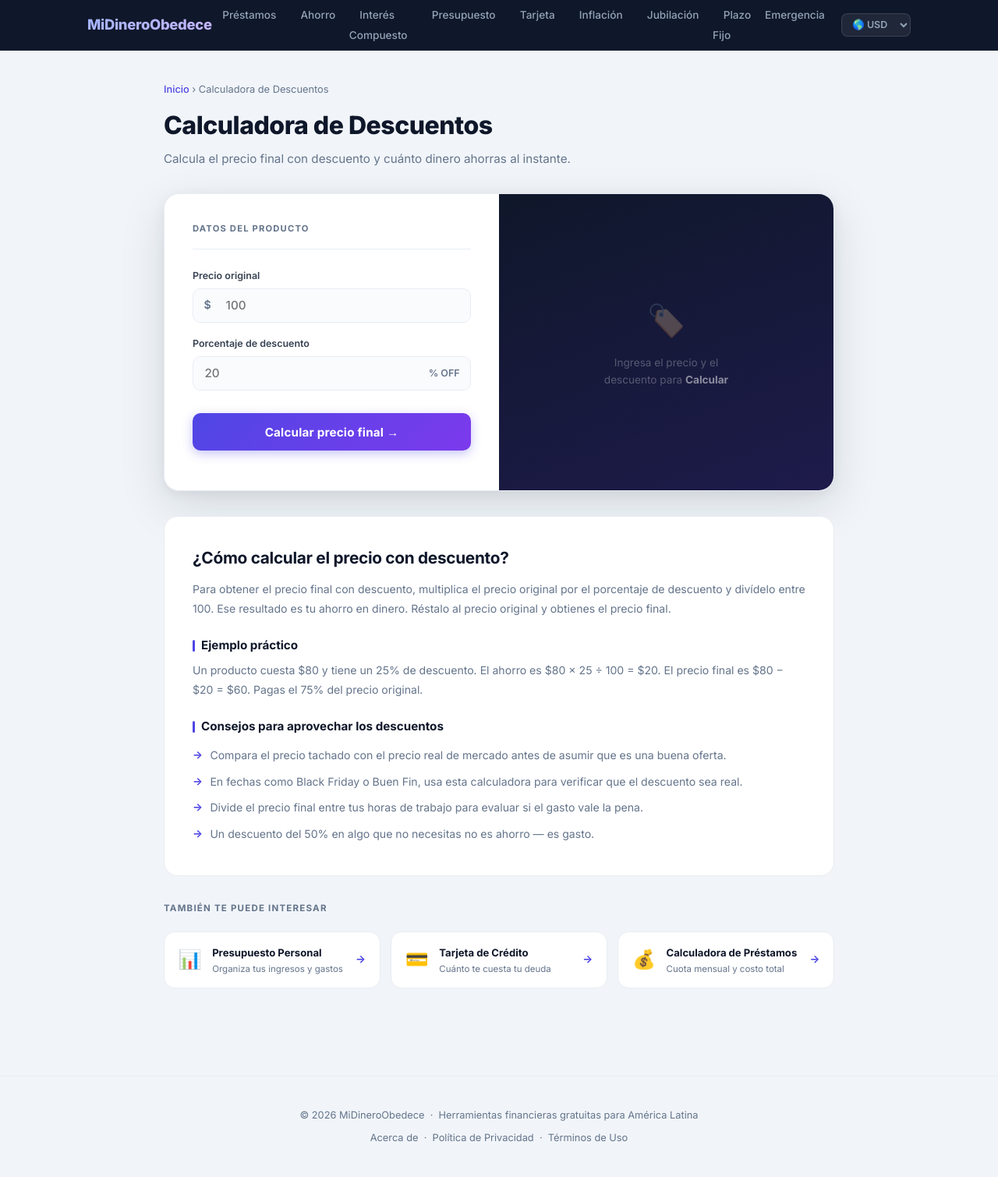
After one commit to rgomezarroyo/midineroobedece, a Flask app: page /calculadora-descuentos in a window 1280 px wide. The commit adds this page. Shown: the whole page at 78% size. Run offline with Flask 3, Linux system fonts and the light colour scheme.

Commit message:
Agregar ad units AdSense, mejoras SEO y calculadora de descuentos
- Partial _ad_unit.html con bloque AdSense adaptable en todas las calculadoras y el index
- SEO: theme-color, hreflang es/x-default, og:image:alt, twitter:image:alt en base.html
- Nueva calculadora de descuentos con ruta, sitemap, SEO completo y funcion en main.js

Co-Authored-By: Claude Sonnet 4.6 <noreply@anthropic.com>

```diff
--- a/app.py
+++ b/app.py
@@ -43,6 +43,10 @@ def calculadora_plazo_fijo():
 def calculadora_fondo_emergencia():
     return render_template('calculadora_fondo_emergencia.html')
 
+@app.route('/calculadora-descuentos')
+def calculadora_descuentos():
+    return render_template('calculadora_descuentos.html')
+
 @app.route('/acerca')
 def acerca():
     return render_template('acerca.html')
@@ -68,6 +72,7 @@ def sitemap():
         ('/calculadora-jubilacion', '0.9', 'monthly'),
         ('/calculadora-plazo-fijo', '0.9', 'monthly'),
         ('/calculadora-fondo-emergencia', '0.9', 'monthly'),
+        ('/calculadora-descuentos', '0.9', 'monthly'),
         ('/acerca', '0.4', 'yearly'),
         ('/privacidad', '0.3', 'yearly'),
         ('/terminos', '0.3', 'yearly'),
--- a/app/static/css/style.css
+++ b/app/static/css/style.css
@@ -682,6 +682,11 @@ main {
     .rel-grid { grid-template-columns: 1fr; }
 }
 
+/* ── AD UNIT ── */
+.ad-unit {
+    margin: 1.5rem 0;
+}
+
 /* ── FOOTER ── */
 footer {
     text-align: center;
--- a/app/static/js/main.js
+++ b/app/static/js/main.js
@@ -42,6 +42,28 @@ document.addEventListener('DOMContentLoaded', function () {
   document.querySelectorAll('.cur-sym').forEach(el => el.textContent = sym);
 });
 
+// ── CALCULADORA DESCUENTOS ──
+function calcularDescuento() {
+  const precio = parseFloat(document.getElementById('precio').value);
+  const descuento = parseFloat(document.getElementById('descuento').value);
+
+  if (!precio || isNaN(descuento) || descuento < 0 || descuento > 100) {
+    alert('Por favor ingresa un precio válido y un descuento entre 0 y 100.');
+    return;
+  }
+
+  const ahorro = precio * descuento / 100;
+  const precioFinal = precio - ahorro;
+  const pagado = 100 - descuento;
+
+  document.getElementById('precio-final').textContent = fmt(precioFinal);
+  document.getElementById('ahorro-desc').textContent = fmt(ahorro);
+  document.getElementById('porcentaje-pagado').textContent = pagado.toFixed(1) + '%';
+
+  document.getElementById('resultados-espera-desc').style.display = 'none';
+  document.getElementById('resultados-data-desc').style.display = 'block';
+}
+
 // ── CALCULADORA PRÉSTAMOS ──
 function calcularPrestamo() {
   const monto = parseFloat(document.getElementById('monto').value);
--- /dev/null
+++ b/app/templates/_ad_unit.html
@@ -0,0 +1,11 @@
+<!-- AdSense: ve a https://adsense.google.com → Anuncios → Por unidad → Anuncio display adaptable.
+     Crea el bloque, copia el data-ad-slot y pegalo abajo. Luego haz deploy. -->
+<div class="ad-unit">
+    <ins class="adsbygoogle"
+         style="display:block"
+         data-ad-client="ca-pub-2445512602031923"
+         data-ad-slot="SLOT_ID"
+         data-ad-format="auto"
+         data-full-width-responsive="true"></ins>
+    <script>(adsbygoogle = window.adsbygoogle || []).push({});</script>
+</div>
--- a/app/templates/base.html
+++ b/app/templates/base.html
@@ -3,14 +3,17 @@
 <head>
     <meta charset="UTF-8">
     <meta name="viewport" content="width=device-width, initial-scale=1.0">
+    <meta name="theme-color" content="#0f172a">
     <meta name="description" content="{% block meta_description %}Herramientas financieras gratuitas para latinoamérica. Calculadoras de préstamos, ahorro, interés compuesto y más.{% endblock %}">
     <title>{% block title %}MiDineroObedece - Herramientas Financieras Gratis{% endblock %}</title>
 
     <!-- Favicon -->
     <link rel="icon" type="image/svg+xml" href="{{ url_for('static', filename='favicon.svg') }}">
 
-    <!-- Canonical -->
+    <!-- Canonical + hreflang -->
     <link rel="canonical" href="https://midineroobedece.com{{ request.path }}">
+    <link rel="alternate" hreflang="es" href="https://midineroobedece.com{{ request.path }}">
+    <link rel="alternate" hreflang="x-default" href="https://midineroobedece.com{{ request.path }}">
 
     <!-- Open Graph -->
     <meta property="og:site_name" content="MiDineroObedece">
@@ -24,12 +27,14 @@
     <meta property="og:image" content="https://midineroobedece.com/static/img/og-default.svg">
     <meta property="og:image:width" content="1200">
     <meta property="og:image:height" content="630">
+    <meta property="og:image:alt" content="MiDineroObedece - Herramientas Financieras Gratis para América Latina">
 
     <!-- Twitter Card -->
     <meta name="twitter:card" content="summary_large_image">
     <meta name="twitter:title" content="{{ self.title() }}">
     <meta name="twitter:description" content="{{ self.meta_description() }}">
     <meta name="twitter:image" content="https://midineroobedece.com/static/img/og-default.svg">
+    <meta name="twitter:image:alt" content="MiDineroObedece - Herramientas Financieras Gratis para América Latina">
 
     <!-- JSON-LD Structured Data -->
     {% block json_ld %}
--- a/app/templates/calculadora_ahorro.html
+++ b/app/templates/calculadora_ahorro.html
@@ -113,6 +113,8 @@
         </div>
     </div>
 
+    {% include '_ad_unit.html' %}
+
     <article class="contenido-seo">
         <h2>¿Cómo calcular cuánto ahorrar cada mes?</h2>
         <p>Para alcanzar una meta de ahorro en un tiempo determinado, debes considerar cuánto ya tienes ahorrado, la tasa de interés que te ofrece tu cuenta o inversión, y el plazo en meses.</p>
--- /dev/null
+++ b/app/templates/calculadora_descuentos.html
@@ -0,0 +1,139 @@
+{% extends "base.html" %}
+
+{% block title %}Calculadora de Descuentos - Precio Final con Descuento | MiDineroObedece{% endblock %}
+
+{% block meta_description %}Calcula el precio final con descuento al instante. Descubre cuánto ahorras con cualquier porcentaje de descuento. Gratis y sin registro.{% endblock %}
+
+{% block json_ld %}
+<script type="application/ld+json">
+{
+  "@context": "https://schema.org",
+  "@type": "WebApplication",
+  "name": "Calculadora de Descuentos",
+  "description": "Calcula el precio final con descuento y cuánto dinero ahorras en cualquier compra.",
+  "url": "https://midineroobedece.com/calculadora-descuentos",
+  "applicationCategory": "FinanceApplication",
+  "operatingSystem": "Web",
+  "inLanguage": "es",
+  "offers": {"@type": "Offer", "price": "0", "priceCurrency": "USD"}
+}
+</script>
+<script type="application/ld+json">
+{
+  "@context": "https://schema.org",
+  "@type": "FAQPage",
+  "mainEntity": [
+    {
+      "@type": "Question",
+      "name": "¿Cómo calcular el precio con descuento?",
+      "acceptedAnswer": {"@type": "Answer", "text": "Para calcular el precio con descuento, multiplica el precio original por el porcentaje de descuento y divídelo entre 100. Eso es el monto del ahorro. Réstalo al precio original y obtienes el precio final. Ejemplo: $100 con 20% de descuento = $100 - $20 = $80."}
+    },
+    {
+      "@type": "Question",
+      "name": "¿Cómo saber cuánto me ahorro con un descuento?",
+      "acceptedAnswer": {"@type": "Answer", "text": "El ahorro es igual al precio original multiplicado por el porcentaje de descuento dividido entre 100. Por ejemplo, un 30% de descuento sobre $200 equivale a un ahorro de $60, resultando en un precio final de $140."}
+    }
+  ]
+}
+</script>
+<script type="application/ld+json">
+{
+  "@context": "https://schema.org",
+  "@type": "BreadcrumbList",
+  "itemListElement": [
+    {"@type": "ListItem", "position": 1, "name": "Inicio", "item": "https://midineroobedece.com/"},
+    {"@type": "ListItem", "position": 2, "name": "Calculadora de Descuentos", "item": "https://midineroobedece.com/calculadora-descuentos"}
+  ]
+}
+</script>
+{% endblock %}
+
+{% block content %}
+<section class="calculadora-page" data-recalc="calcularDescuento">
+    <p class="breadcrumb"><a href="/">Inicio</a> › Calculadora de Descuentos</p>
+    <h1>Calculadora de Descuentos</h1>
+    <p class="subtitulo">Calcula el precio final con descuento y cuánto dinero ahorras al instante.</p>
+
+    <div class="calculadora-container">
+        <div class="formulario">
+            <p class="formulario-header">Datos del producto</p>
+
+            <div class="campo">
+                <label for="precio">Precio original</label>
+                <div class="input-wrap">
+                    <span class="input-pre cur-sym">$</span>
+                    <input type="number" id="precio" class="with-pre" placeholder="100" min="0" step="0.01">
+                </div>
+            </div>
+            <div class="campo">
+                <label for="descuento">Porcentaje de descuento</label>
+                <div class="input-wrap">
+                    <input type="number" id="descuento" class="with-suf" placeholder="20" min="0" max="100" step="0.1">
+                    <span class="input-suf">% OFF</span>
+                </div>
+            </div>
+
+            <button class="btn-calcular" onclick="calcularDescuento()">Calcular precio final →</button>
+        </div>
+
+        <div class="resultados" id="resultados-desc">
+            <div class="resultados-espera" id="resultados-espera-desc">
+                <div class="espera-icon">🏷️</div>
+                <p>Ingresa el precio y el descuento para <strong style="color:rgba(255,255,255,0.5)">Calcular</strong></p>
+            </div>
+            <div class="resultados-data" id="resultados-data-desc">
+                <h2>Resultados</h2>
+                <div class="resultado-item highlight">
+                    <span>Precio final</span>
+                    <strong id="precio-final"></strong>
+                </div>
+                <div class="resultado-item positivo">
+                    <span>Ahorro total</span>
+                    <strong id="ahorro-desc"></strong>
+                </div>
+                <div class="resultado-item">
+                    <span>Pagas el</span>
+                    <strong id="porcentaje-pagado"></strong>
+                </div>
+            </div>
+        </div>
+    </div>
+
+    {% include '_ad_unit.html' %}
+
+    <article class="contenido-seo">
+        <h2>¿Cómo calcular el precio con descuento?</h2>
+        <p>Para obtener el precio final con descuento, multiplica el precio original por el porcentaje de descuento y divídelo entre 100. Ese resultado es tu ahorro en dinero. Réstalo al precio original y obtienes el precio final.</p>
+        <h3>Ejemplo práctico</h3>
+        <p>Un producto cuesta $80 y tiene un 25% de descuento. El ahorro es $80 × 25 ÷ 100 = $20. El precio final es $80 − $20 = $60. Pagas el 75% del precio original.</p>
+        <h3>Consejos para aprovechar los descuentos</h3>
+        <ul>
+            <li>Compara el precio tachado con el precio real de mercado antes de asumir que es una buena oferta.</li>
+            <li>En fechas como Black Friday o Buen Fin, usa esta calculadora para verificar que el descuento sea real.</li>
+            <li>Divide el precio final entre tus horas de trabajo para evaluar si el gasto vale la pena.</li>
+            <li>Un descuento del 50% en algo que no necesitas no es ahorro — es gasto.</li>
+        </ul>
+    </article>
+
+    <section class="relacionadas">
+        <p class="section-label">También te puede interesar</p>
+        <div class="rel-grid">
+            <a href="/calculadora-presupuesto" class="rel-card">
+                <span class="rel-icon">📊</span>
+                <div class="rel-info"><strong>Presupuesto Personal</strong><span>Organiza tus ingresos y gastos</span></div>
+                <span class="rel-arrow">→</span>
+            </a>
+            <a href="/calculadora-tarjeta-credito" class="rel-card">
+                <span class="rel-icon">💳</span>
+                <div class="rel-info"><strong>Tarjeta de Crédito</strong><span>Cuánto te cuesta tu deuda</span></div>
+                <span class="rel-arrow">→</span>
+            </a>
+            <a href="/calculadora-prestamos" class="rel-card">
+                <span class="rel-icon">💰</span>
+                <div class="rel-info"><strong>Calculadora de Préstamos</strong><span>Cuota mensual y costo total</span></div>
+                <span class="rel-arrow">→</span>
+            </a>
+        </div>
+    </section>
+</section>
+{% endblock %}
--- a/app/templates/calculadora_fondo_emergencia.html
+++ b/app/templates/calculadora_fondo_emergencia.html
@@ -116,6 +116,8 @@
         </div>
     </div>
 
+    {% include '_ad_unit.html' %}
+
     <article class="contenido-seo">
         <h2>¿Qué es un fondo de emergencia?</h2>
         <p>Un fondo de emergencia es una reserva de dinero líquido, fácilmente accesible, destinada a cubrir gastos imprevistos: pérdida de empleo, enfermedad, reparaciones urgentes. Es la base de cualquier plan financiero sólido — sin él, cualquier imprevisto se convierte en deuda.</p>
--- a/app/templates/calculadora_inflacion.html
+++ b/app/templates/calculadora_inflacion.html
@@ -107,6 +107,8 @@
         </div>
     </div>
 
+    {% include '_ad_unit.html' %}
+
     <article class="contenido-seo">
         <h2>¿Qué es la inflación y cómo afecta tus finanzas?</h2>
         <p>La inflación es el aumento sostenido del nivel general de precios. Significa que con el mismo dinero compras menos cosas con el tiempo. En América Latina, la inflación ha sido históricamente alta y variable, lo que hace especialmente importante planificar con ella en mente.</p>
--- a/app/templates/calculadora_interes.html
+++ b/app/templates/calculadora_interes.html
@@ -113,6 +113,8 @@
         </div>
     </div>
 
+    {% include '_ad_unit.html' %}
+
     <article class="contenido-seo">
         <h2>¿Qué es el interés compuesto?</h2>
         <p>El interés compuesto es el proceso por el cual los intereses generados se suman al capital y a su vez generan más intereses. Es considerado la octava maravilla del mundo por su poder de multiplicar el dinero con el tiempo.</p>
--- a/app/templates/calculadora_jubilacion.html
+++ b/app/templates/calculadora_jubilacion.html
@@ -124,6 +124,8 @@
         </div>
     </div>
 
+    {% include '_ad_unit.html' %}
+
     <article class="contenido-seo">
         <h2>¿Por qué planificar la jubilación desde joven?</h2>
         <p>Gracias al interés compuesto, cada año que esperas para empezar a ahorrar para el retiro te cuesta mucho más. Comenzar a los 25 años en vez de los 35 puede significar aportar la mitad del dinero y llegar al mismo resultado.</p>
--- a/app/templates/calculadora_plazo_fijo.html
+++ b/app/templates/calculadora_plazo_fijo.html
@@ -107,6 +107,8 @@
         </div>
     </div>
 
+    {% include '_ad_unit.html' %}
+
     <article class="contenido-seo">
         <h2>¿Qué es un depósito a plazo fijo?</h2>
         <p>Un plazo fijo es un instrumento de ahorro donde depositas dinero en un banco o cooperativa por un tiempo determinado a cambio de una tasa de interés fija. Es uno de los productos más seguros y populares en América Latina.</p>
--- a/app/templates/calculadora_prestamos.html
+++ b/app/templates/calculadora_prestamos.html
@@ -106,6 +106,8 @@
         </div>
     </div>
 
+    {% include '_ad_unit.html' %}
+
     <article class="contenido-seo">
         <h2>¿Cómo funciona el cálculo de préstamos?</h2>
         <p>La fórmula para calcular la cuota mensual de un préstamo con interés fijo (sistema francés) es la más usada por bancos en América Latina. Toma en cuenta el monto prestado, la tasa de interés mensual y el número de cuotas.</p>
--- a/app/templates/calculadora_presupuesto.html
+++ b/app/templates/calculadora_presupuesto.html
@@ -138,6 +138,8 @@
         </div>
     </div>
 
+    {% include '_ad_unit.html' %}
+
     <article class="contenido-seo">
         <h2>¿Por qué hacer un presupuesto personal?</h2>
         <p>Un presupuesto personal te permite ver con claridad cuánto ganas, cuánto gastas y cuánto puedes ahorrar. Es el primer paso para tomar el control de tus finanzas personales.</p>
--- a/app/templates/calculadora_tarjeta.html
+++ b/app/templates/calculadora_tarjeta.html
@@ -107,6 +107,8 @@
         </div>
     </div>
 
+    {% include '_ad_unit.html' %}
+
     <article class="contenido-seo">
         <h2>¿Por qué es tan peligroso pagar solo el mínimo?</h2>
         <p>Las tarjetas de crédito en América Latina tienen tasas de interés anuales que van del 18% al 60%. Cuando pagas solo el mínimo, la mayor parte de tu pago va a cubrir intereses y casi nada reduce la deuda real. Esto puede hacer que tardes años — incluso décadas — en liquidar un saldo que parece pequeño.</p>
```
Also changed, not shown: app/templates/index.html (+8 -0 lines).
